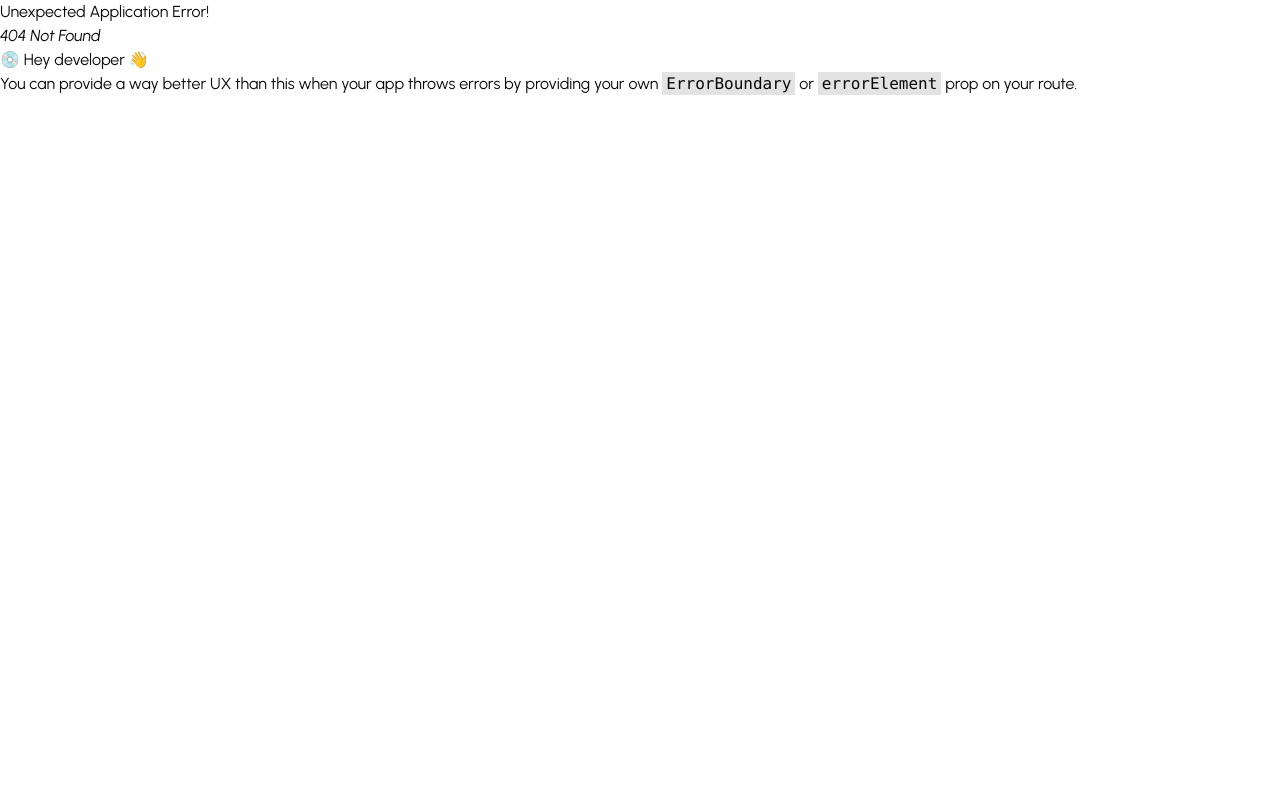
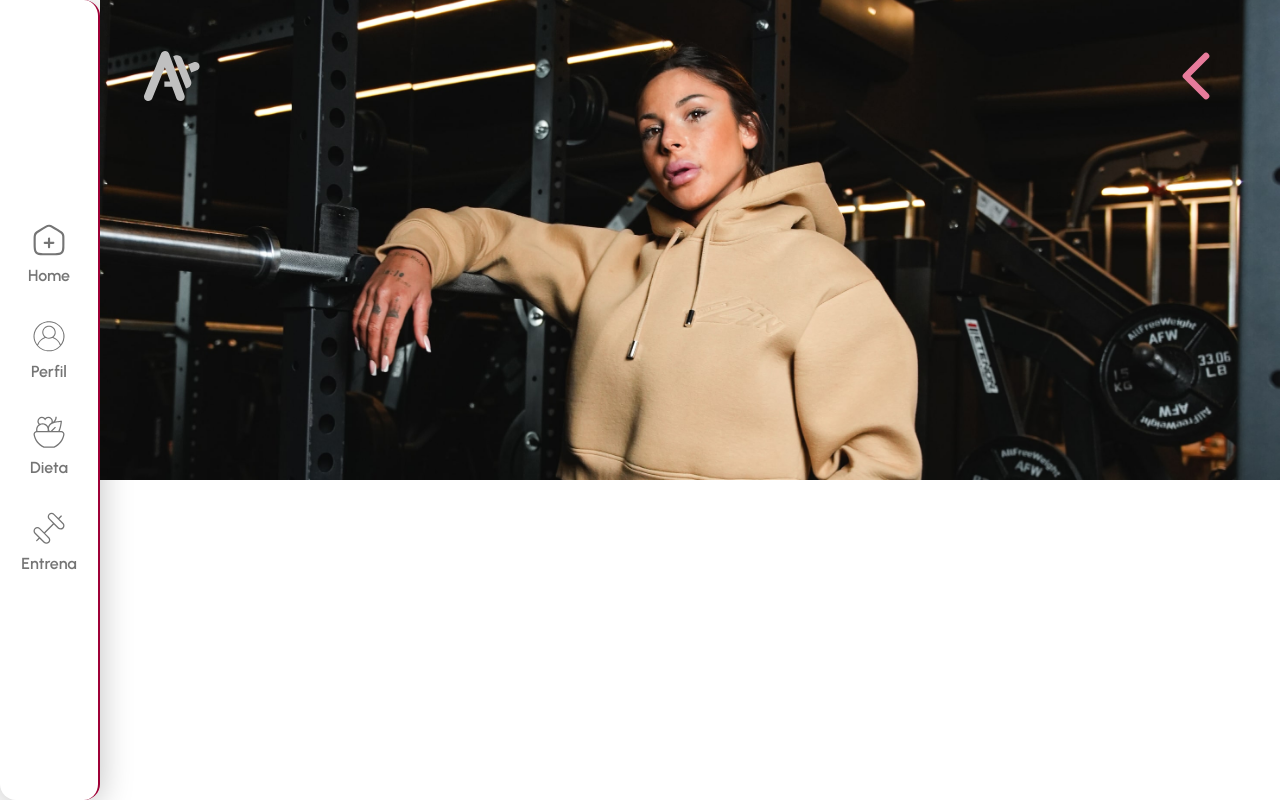
Before and after one commit to Webgenius0/albita-fit-frontend, a React (Vite) app: page /home-training in a window 1280 px wide. Before the commit this address had no page. Built offline with nearby package versions, Linux system fonts and the light colour scheme.

Commit message:
training page structure completed

```diff
--- a/src/components/home/BannerCards.tsx
+++ b/src/components/home/BannerCards.tsx
@@ -18,7 +18,7 @@ const BannerCards = ({
   targetText,
 }: PropTypes) => {
   return (
-    <div className="w-full space-y-4">
+    <div className="flex w-full flex-col space-y-4">
       <p className="font-satoshi text-2xl font-semibold text-[#222] uppercase">
         {" "}
         {heading}{" "}
@@ -28,10 +28,10 @@ const BannerCards = ({
         style={{
           backgroundImage: `url(${bannerImg})`,
         }}
-        className="banner_card_cover relative flex aspect-[3/1.5] items-center justify-start overflow-hidden rounded-2xl bg-cover bg-center"
+        className="banner_card_cover relative flex min-h-[350px] w-full grow items-center justify-start overflow-hidden rounded-2xl bg-cover bg-center"
       >
         <div className="relative z-20 max-w-[60%] space-y-4 p-7">
-          <h3 className="font-extrabold text-[#EEE] lg:text-4xl lg:leading-10 xl:text-[50px] xl:leading-[60px]">
+          <h3 className="text-3xl font-extrabold text-[#EEE] lg:leading-10 xl:text-4xl xl:text-[50px] xl:leading-[60px]">
             {" "}
             {title}{" "}
           </h3>
--- /dev/null
+++ b/src/components/training/TrainingCover.tsx
@@ -0,0 +1,41 @@
+import logo from "@/assets/images/dashboard-logo.svg";
+
+import { ChevronLeft } from "lucide-react";
+import { Link } from "react-router-dom";
+
+type PropTypes = {
+  bgImg: string;
+  title?: string;
+};
+
+const TrainingCover = ({ bgImg, title }: PropTypes) => {
+  return (
+    <div>
+      <div
+        style={{
+          backgroundImage: `url(${bgImg})`,
+          backgroundPosition: "30% 40%",
+        }}
+        className="min-h-[60vh] bg-cover bg-no-repeat"
+      >
+        {/* top part */}
+        <div className="px-11 py-9">
+          <div className="flex items-center justify-between">
+            <div className="h-14 w-14">
+              <img src={logo} className="h-full w-full" alt="dashboard_logo" />
+            </div>
+
+            <Link to={"/"} className="block h-fit w-fit">
+              <ChevronLeft color="#e77b9b" className="size-20" />
+            </Link>
+          </div>
+        </div>
+      </div>
+
+      {/* bottom section */}
+      <div></div>
+    </div>
+  );
+};
+
+export default TrainingCover;
--- /dev/null
+++ b/src/pages/dashboard/GymTraining.tsx
@@ -0,0 +1,11 @@
+import React from 'react';
+
+const GymTraining = () => {
+    return (
+        <div>
+
+        </div>
+    );
+};
+
+export default GymTraining;
--- a/src/pages/dashboard/Home.tsx
+++ b/src/pages/dashboard/Home.tsx
@@ -1,6 +1,3 @@
-import { useEffect } from "react";
-import { useNavigate } from "react-router-dom";
-
 import dashlogo from "@/assets/images/dashboard-logo.svg";
 import CommonTitle from "@/components/common/CommonTitle";
 import BannerCards from "@/components/home/BannerCards";
@@ -13,18 +10,6 @@ import bannerbg5 from "@/assets/images/banner-compact-2.jpg";
 import BannerCompactCard from "@/components/home/BannerCompactCard";
 
 const Home = () => {
-  const navigate = useNavigate();
-
-  useEffect(() => {
-    const first_time_user = localStorage.getItem("first_time_user");
-
-    if (!first_time_user) {
-      navigate("/get-started");
-    }
-
-    // eslint-disable-next-line
-  }, []);
-
   return (
     <div className="px-[100px] py-14">
       {/* top part */}
@@ -64,13 +49,13 @@ const Home = () => {
             <BannerCompactCard
               coverImg={bannerbg4}
               title="Entrenar en Casa"
-              targetLink="/"
+              targetLink="/home-training"
               targetText="Empezar ahora"
             />
             <BannerCompactCard
               coverImg={bannerbg5}
-              title="Entrenar en Casa"
-              targetLink="/"
+              title="Entrenar en el Gym"
+              targetLink="/gym-training"
               targetText="Empezar ahora"
             />
           </div>
--- /dev/null
+++ b/src/pages/dashboard/HomeTraining.tsx
@@ -0,0 +1,13 @@
+import TrainingCover from "@/components/training/TrainingCover";
+
+import bg from "@/assets/images/banner-compact-1.jpg";
+
+const HomeTraining = () => {
+  return (
+    <div>
+      <TrainingCover bgImg={bg} />
+    </div>
+  );
+};
+
+export default HomeTraining;
```
Also changed, not shown: src/routes/router.tsx (+10 -0 lines).
